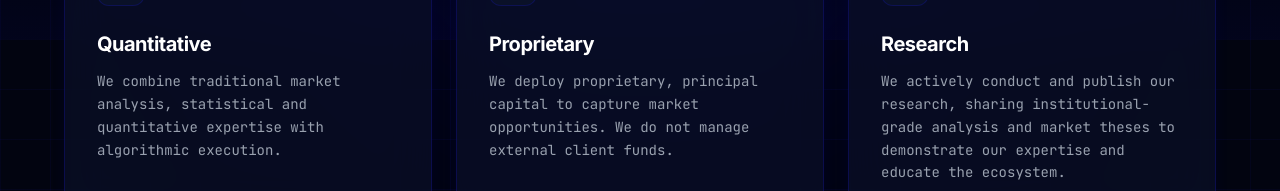
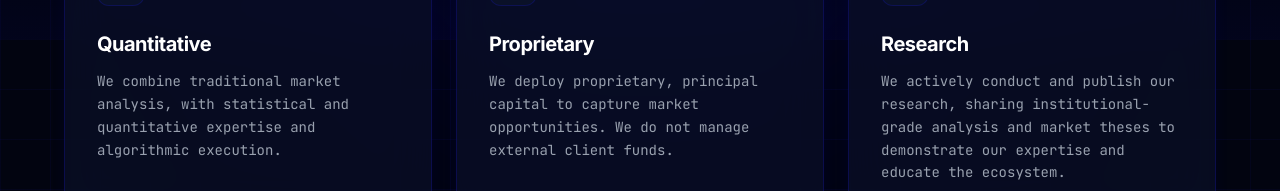
Before and after one commit to darrancebeh/prism-lake-website, a Next.js app: page / in a window 1280 px wide. Shown: the part 761-952 px from the top of the page. Built offline with nearby package versions, Linux system fonts and the light colour scheme.

Commit message:
wordings

```diff
--- a/src/app/page.tsx
+++ b/src/app/page.tsx
@@ -70,7 +70,7 @@ export default function Home() {
             <Card
               icon={<Cpu className="w-6 h-6 text-[#1b17ff]" />}
               title="Quantitative"
-              desc="We combine traditional market analysis, statistical and quantitative expertise with algorithmic execution."
+              desc="We combine traditional market analysis, with statistical and quantitative expertise and algorithmic execution."
             />
           </FadeIn>
           <FadeIn delay={0.3} className="h-full">
```
